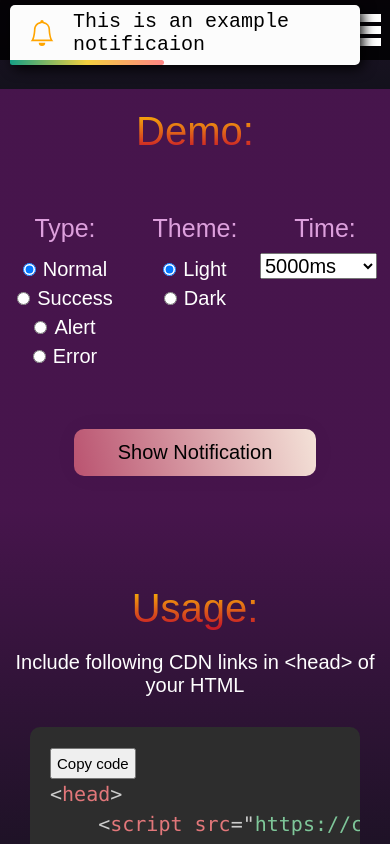
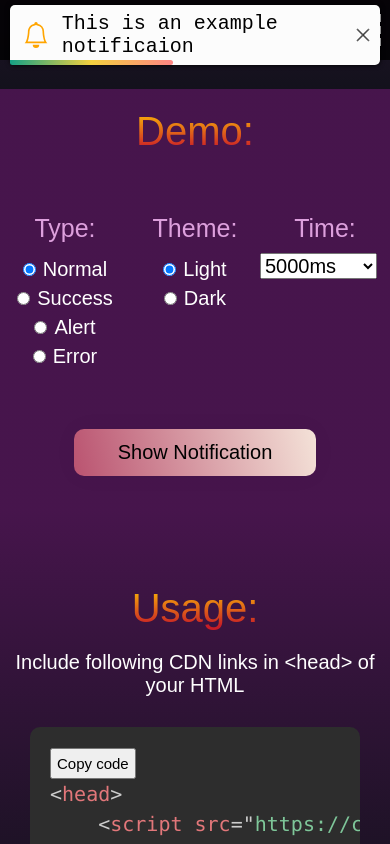
Before and after one commit to Shlok-Jain/Notification-library, a plain HTML site: page index.html in a window 390 px wide. Both pictures are taken after a click on the button "Show Notification". Shown: the part 755-1599 px from the top of the page. Drawn offline with Linux system fonts and the light colour scheme; a web font is replaced by a local one.

Commit message:
added close button

```diff
--- a/index.css
+++ b/index.css
@@ -1,81 +1,94 @@
-.Notification-library-notification-dark{
-    /* position: fixed; */
+.Notification-library-notification-dark {
     margin: 10px;
     display: flex;
     flex-direction: column;
     background-color: rgb(57, 58, 85);
     color: white;
-    width: fit-content;
     box-sizing: border-box;
     min-height: 60px;
     border-radius: 5px;
-    min-width: 250px;
+    min-width: 330px;
     font-family: monospace;
     font-size: 20px;
     max-width: 350px;
-    box-shadow: 3px 3px 13px black;
-    /* top: 0; */
-    /* left: -400px; */
-    transform: translateX(-400px);
-    user-select: none;
-    cursor: pointer;
-    transition: all 325ms;
-}
-.Notification-library-notification-light{
-    /* position: fixed; */
-    margin: 10px;
-    display: flex;
-    flex-direction: column;
-    background-color: rgb(252, 252, 252);
-    color: black;
-    width: fit-content;
-    box-sizing: border-box;
-    min-height: 60px;
-    border-radius: 5px;
-    min-width: 250px;
-    font-family: monospace;
-    font-size: 20px;
-    max-width: 350px;
-    box-shadow: 3px 3px 13px black;
-    /* top: 0; */
-    /* left: -400px; */
+    box-shadow: 0px 0px 5px black;
     transform: translateX(-400px);
     user-select: none;
     cursor: pointer;
     transition: all 325ms;
 }
 
-.Notification-library-content{
+.Notification-library-notification-light {
+    margin: 10px;
     display: flex;
+    flex-direction: column;
+    background-color: rgb(252, 252, 252);
+    color: black;
+    box-sizing: border-box;
+    min-height: 60px;
+    border-radius: 5px;
+    min-width: 330px;
+    font-family: monospace;
+    font-size: 20px;
+    max-width: 350px;
+    box-shadow: 0px 0px 5px black;
+    transform: translateX(-400px);
+    user-select: none;
+    cursor: pointer;
+    transition: all 325ms;
 }
-.Notification-library-icon{
-    width: 18%;
+
+.Notification-library-content {
+    position: absolute;
+    display: flex;
+    top: 0;
+    bottom: 0;
+    left: 0;
+    right: 0;
+}
+
+.Notification-library-icon {
+    width: 15%;
     display: flex;
     justify-content: center;
     align-items: center;
     margin: auto;
 }
-.Notification-library-image{
+.Notification-library-close{
+    width: 10%;
+    display: flex;
+    justify-content: center;
+    align-items: center;
+}
+.Notification-library-close>svg{
+    stroke-width: 1px;
+}
+
+.Notification-library-image {
     width: 30px;
 }
-.Notification-library-message{
+
+.Notification-library-message {
     padding-top: 5px;
     padding-bottom: 5px;
     width: 82%;
+    display: flex;
+    align-items: center;
 }
 
-.Notification-library-loader-normal{
+.Notification-library-loader-normal {
     position: absolute;
     width: 100%;
     bottom: 0;
-    background: linear-gradient(90deg, #16A085 , #F4D03F , rgb(255, 133, 133));
+    background: linear-gradient(90deg, #16A085, #F4D03F, rgb(255, 133, 133));
     height: 5px;
     border-bottom-left-radius: 5px;
     border-bottom-right-radius: 5px;
     border-top-right-radius: 5px;
     animation-play-state: running;
 }
-.Notification-library-loader-success{
+
+.Notification-library-loader-success {
     position: absolute;
     width: 100%;
     bottom: 0;
@@ -86,7 +99,8 @@
     border-top-right-radius: 5px;
     animation-play-state: running;
 }
-.Notification-library-loader-error{
+
+.Notification-library-loader-error {
     position: absolute;
     width: 100%;
     bottom: 0;
@@ -97,7 +111,8 @@
     border-top-right-radius: 5px;
     animation-play-state: running;
 }
-.Notification-library-loader-alert{
+
+.Notification-library-loader-alert {
     position: absolute;
     width: 100%;
     bottom: 0;
@@ -109,69 +124,70 @@
     animation-play-state: running;
 }
 
-.Notification-library-myid{
+.Notification-library-myid {
     position: fixed;
     top: 0;
     left: 0;
     z-index: 100;
 }
 
-@keyframes show{
-    0%{
-        /* left: -400px; */
+@keyframes show {
+    0% {
         transform: translateX(-400px);
         opacity: 0;
     }
-    80%{
-        /* left: 20px; */
+
+    80% {
         transform: translateX(20px);
     }
-    100%{
-        /* left: 0px; */
+
+    100% {
         transform: translateX(0px);
         opacity: 1;
     }
 }
 
-@keyframes hide{
-    0%{
-        /* left: 0px; */
+@keyframes hide {
+    0% {
         transform: translateX(0px);
         opacity: 1;
     }
-    20%{
-        /* left: 20px; */
+
+    20% {
         transform: translateX(20px);
     }
-    100%{
-        /* left: -400px; */
+
+    100% {
         transform: translateX(-400px);
         opacity: 0;
     }
 }
 
-@keyframes loader{
-    from{
+@keyframes loader {
+    from {
         width: 100%;
     }
-    to{
+
+    to {
         width: 0%;
     }
 }
 
-@media only screen and (max-width:550px){
-.Notification-library-notification-dark{
-min-width:0px;
-width:100%;
-margin-top: 5px;
-margin-left: 10px;
-margin-right: 0;
+@media only screen and (max-width:550px) {
+    .Notification-library-notification-dark {
+        max-width: 100%;
+        margin: 5px auto;
+    }
+
+    .Notification-library-notification-light {
+        max-width: 100%;
+        margin: 5px auto;
+    }
+    .Notification-library-myid{
+        width: 100%;
+    }
+    .Notification-library-notification-container{
+        width: 95%;
+        margin: auto;
+    }
 }
-.Notification-library-notification-light{
-min-width:0px;
-width:100%;
-margin-top: 5px;
-margin-left: 10px;
-margin-right: 0;
-}
-}
--- a/index.html
+++ b/index.html
@@ -12,16 +12,16 @@
     <meta name="viewport" content="width=device-width, initial-scale=1.0">
     <title>NotificationJS : By Shlok Jain</title>
 
-        <script src="/Notification-library/index.js"></script>
-        <link rel="stylesheet" href="/Notification-library/index.css">
-        <!-- <link rel="stylesheet" href="index.css">
-        <script src="./index.js"></script> -->
+        <!-- <script src="/Notification-library/index.js"></script>
+        <link rel="stylesheet" href="/Notification-library/index.css"> -->
+        <link rel="stylesheet" href="index.css">
+        <script src="./index.js"></script>
 
     <!-- prismjs -->
-    <link rel="stylesheet" href="/Notification-library/prismjs/prism.css">
-    <script src="/Notification-library/prismjs/prism.js"></script>
-    <!-- <link rel="stylesheet" href="/prismjs/prism.css">
-    <script src="/prismjs/prism.js"></script> -->
+    <!-- <link rel="stylesheet" href="/Notification-library/prismjs/prism.css">
+    <script src="/Notification-library/prismjs/prism.js"></script> -->
+    <link rel="stylesheet" href="/prismjs/prism.css">
+    <script src="/prismjs/prism.js"></script>
 <script type="text/javascript">
     (function(c,l,a,r,i,t,y){
         c[a]=c[a]||function(){(c[a].q=c[a].q||[]).push(arguments)};
--- a/index.js
+++ b/index.js
@@ -1,4 +1,4 @@
-var sound = new Audio('https://cdn.jsdelivr.net/gh/Shlok-Jain/Notification-library@latest/notification.mp3')
+// var sound = new Audio('https://cdn.jsdelivr.net/gh/Shlok-Jain/Notification-library@latest/notification.mp3')
 
 class NotificationJS {
 
@@ -17,11 +17,13 @@ class NotificationJS {
         var content = document.createElement("div")
         var icon = document.createElement("div")
         var message = document.createElement("div")
+        var close_btn = document.createElement("div")
 
         this.loader = my_loader
         this.notification_container = notification_container
         this.div = my_div
         this.json = json
+        this.close_btn = close_btn
 
         switch (this.json.theme) {
             case 'light':
@@ -63,19 +65,24 @@ class NotificationJS {
         content.classList.add("Notification-library-content")
         icon.classList.add("Notification-library-icon")
         message.classList.add("Notification-library-message")
+        close_btn.classList.add("Notification-library-close")
+        notification_container.classList.add('Notification-library-notification-container')
         var text = document.createTextNode(this.json.message)
         message.appendChild(text)
         content.appendChild(icon)
         content.appendChild(message)
+        content.appendChild(close_btn)
         my_div.appendChild(content)
         my_div.appendChild(my_loader)
         notification_container.appendChild(my_div)
         document.getElementsByClassName("Notification-library-myid")[0].prepend(notification_container)
 
+        close_btn.innerHTML = '<svg xmlns="http://www.w3.org/2000/svg" stroke="grey" width="16" height="16" fill="currentColor" class="bi bi-x-lg" viewBox="0 0 16 16"><path d="M2.146 2.854a.5.5 0 1 1 .708-.708L8 7.293l5.146-5.147a.5.5 0 0 1 .708.708L8.707 8l5.147 5.146a.5.5 0 0 1-.708.708L8 8.707l-5.146 5.147a.5.5 0 0 1-.708-.708L7.293 8 2.146 2.854Z"/></svg>'
         // notification_library_list.push(this.div)
     }
     show() {
         if(this.json.sound){
+            var sound = new Audio('https://cdn.jsdelivr.net/gh/Shlok-Jain/Notification-library@latest/notification.mp3')
             sound.play();
         }
 
@@ -83,11 +90,11 @@ class NotificationJS {
         this.loader.style.animation = `loader linear forwards ${this.json.duration}ms`
 
 
-        window.addEventListener("focus", (event)=> {
+        window.addEventListener("focus", ()=> {
             this.loader.style.animationPlayState = 'running'
         }, false);
 
-        window.addEventListener("blur", (event)=> {
+        window.addEventListener("blur", ()=> {
             this.loader.style.animationPlayState = 'paused'
           }, false);
 
@@ -95,7 +102,7 @@ class NotificationJS {
         var ini_x
         var fin_x
         var delta
-        this.div.addEventListener('touchstart', (e) => {                 //use arraow function here to access this keyword
+        this.div.addEventListener('touchstart', (e) => {
             this.loader.style.animationPlayState = 'paused'
             ini_x = e.touches[0].clientX;
         })
@@ -103,6 +110,7 @@ class NotificationJS {
             fin_x = e.touches[0].clientX;
             delta = fin_x - ini_x;
             this.notification_container.style.transform = `translateX(${delta}px)`
+
         })
         this.div.addEventListener('touchend', () => {
             var ratio = delta / window.innerWidth;
@@ -111,6 +119,16 @@ class NotificationJS {
             }
             else {
                 this.notification_container.style.transform = `translateX(0px)`
+                // this.notification_container.animate([
+                //     {transform:'translateX(0px)'}
+                // ],{
+                //     duration:125,
+                //     fill:'forwards'
+                // })
+
+                // setTimeout(()=>{
+                //     this.notification_container.style.animationFillMode = "none"
+                // },100)
             }
             this.loader.style.animationPlayState = 'running'
         })
@@ -121,15 +139,13 @@ class NotificationJS {
         this.div.addEventListener('mouseleave', () => {
             this.loader.style.animationPlayState = 'running'
         })
-
+        this.close_btn.addEventListener('click',()=>{
+            this.hide()
+        })
 
 
         this.loader.addEventListener('animationend', () => {
-            this.div.style.animation = "hide 325ms forwards"
-            setTimeout(() => {
-                this.loader.style.animation = ""
-                this.div.remove()
-             }, 325)
+            this.hide()
         })
 
     }
```
